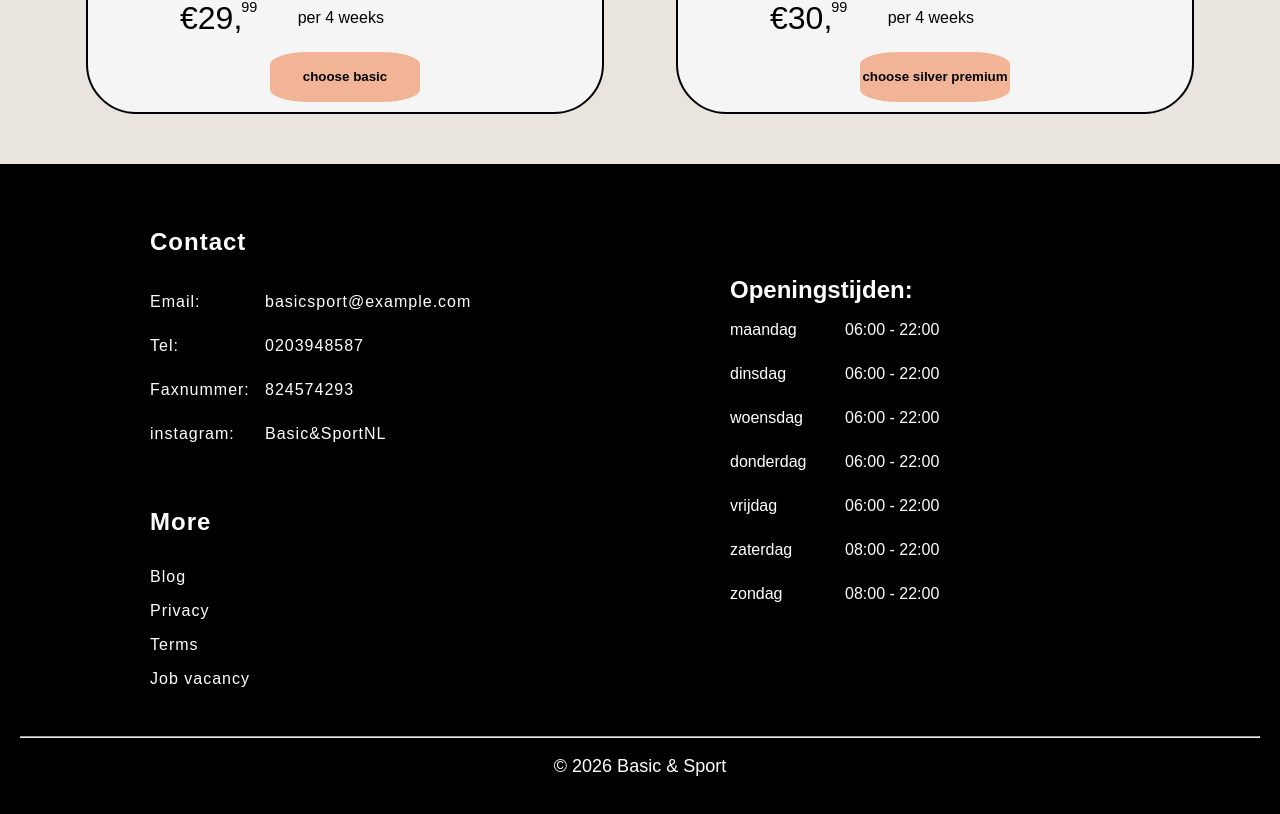
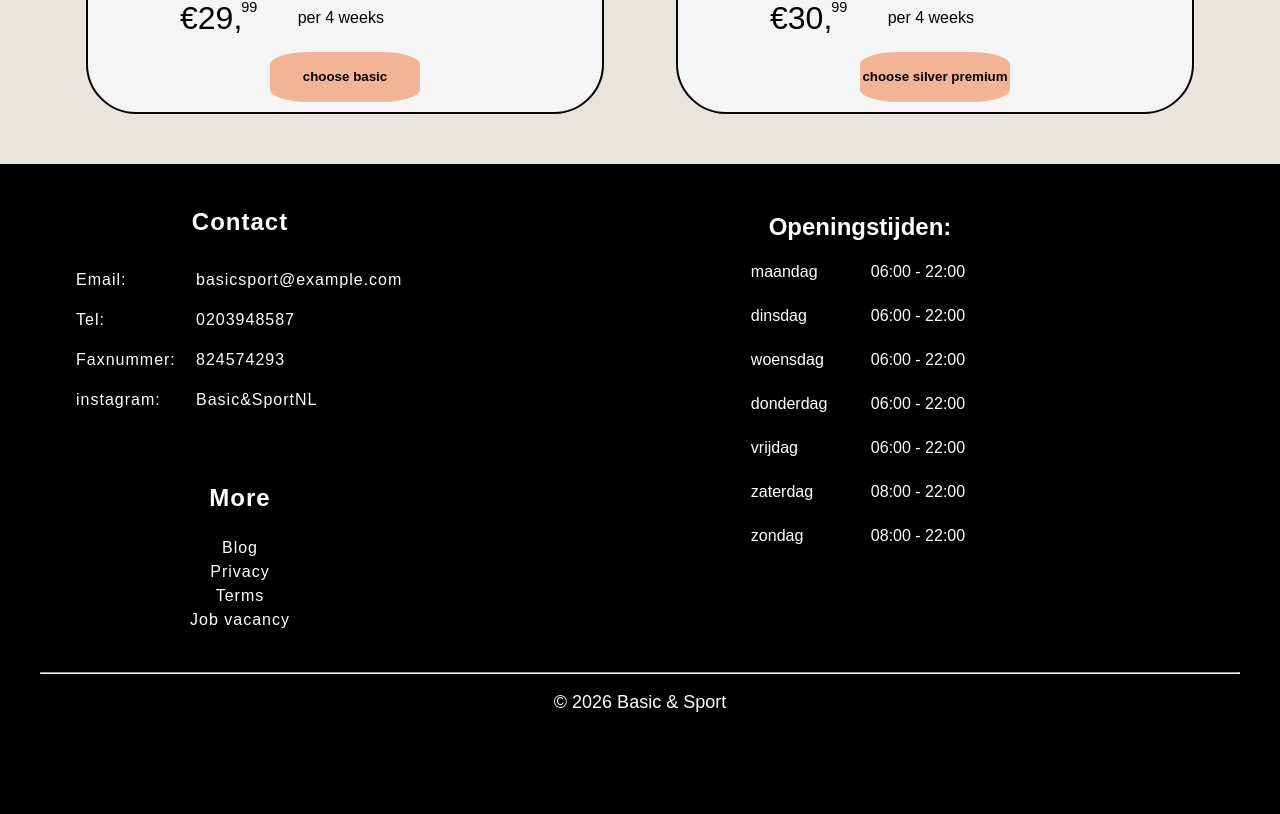
Before and after one commit to Ann-Getit/basic-sport, a React (Vite) app: page / in a window 1280 px wide. Shown: the part 1513-2327 px from the top of the page. After the commit the page ends 2284 px from the top, so only its background shows below. Built offline with nearby package versions, Linux system fonts and the light colour scheme; a web font is replaced by a local one.

Commit message:
last adjustments

```diff
--- a/src/Footer.css
+++ b/src/Footer.css
@@ -1,62 +1,131 @@
-
 footer {
+    display: grid;
+    grid-template-columns: 1fr 1fr;
     background-color: black;
-    padding: 20px;
+    gap: 40px;
+    padding: 40px;
 
 }
 
 .whole {
-display: block;
-width: 400px;
+max-width: 400px;
+width: 100%;
 letter-spacing: 1px;
 
-margin: 0 auto;
 
 }
 
+
 .whole h2 {
   margin-bottom: 20px;
+  text-align: center;
+
 }
-.row p {
+
+.contact-row {
     display: grid;
-     grid-template-columns: 110px auto;
-     padding: 10px 0;
+    grid-template-columns: 120px 1fr;
+    padding: 8px 0;
+
+}
+
+
+.contact-row span {
+
+    /*display: block;*/
+    width: 100%;
+    margin: 0 ;
+    padding:0;
+
+}
+
+.contact-row span:first-child {
+    text-align: left;
+}
+
+.contact-row span:last-child {
+    text-align: left;
+}
+
+.info {
+    width: fit-content; /* zorgt ervoor dat de border zelfde grote heeft als de content -----*/
+    padding-left: 36px;
+    padding-bottom: 60px;
+
+}
+
+
+
+
+
+
+
+.list {
+
+    text-align: center;
+}
+
+
+.list ul {
+    list-style: none;
+    padding: 0;
+    margin: 0;
+}
+
+
+
+
+
+
+
+
+
+
+
+
+
+
+
+
+.tijdenbox {
+    max-width: 400px;
+    width: 100%;
+}
+
+.tijd {
+    text-align: center;
+    padding-bottom: 5px;
+    padding-top: 5px;
+
+}
+
+
+.row {
+      display: grid;
+    grid-template-columns: 120px 1fr;
+
+    width: fit-content;
+    margin-left: 90.85px;
+
+    padding: 10px 0;
+
+}
+
+.row span {
+    width: 100%;
+    white-space: nowrap;
+    margin: 0;
+    padding: 0;
+
 
 
 }
-.row span {
-    margin-left: 5px;
-
-     width: 100px /*als problemen op mobile view dit aanpassen !!!! ----*/
-}
-.rows p {
-    padding: 5px 0;
-
-}
-.tijdenbox {
-
-    max-width: 400px;
-    margin: 0 auto;
-}
-.settings {
-    margin: 40px;
-
-      justify-content: space-around;
-
-}
-
-@media (min-width: 987px) {
 
 
-    .settings {
-        display: flex;
-        flex-direction: row;
-         align-content: center;
-
-    }
 
 
-}
+
+
 
 
 
@@ -68,9 +137,21 @@ margin: 0 auto;
     padding: 15px;
   text-align: center;
   font-size: 18px;
+}
+
+
+#copyright {
+   grid-column: 1 / -1; /*dit zorgt ervoor dat je content niet breekt wanneer je meerdere layout hebt. */
+}
+
+
+
+@media (min-width: 987px) {
+
 
 }
-#copyright {
-  width: 100%;
-
+@media (max-width: 900px) {
+    footer {
+        grid-template-columns: 1fr;
+    }
 }
--- a/src/Footer.jsx
+++ b/src/Footer.jsx
@@ -8,95 +8,88 @@ const Footer = () => {
 {/*<div className="breedte">
   {window.innerWidth}px
 </div>*/}
-<footer className="deeleen" id="contact">
-    <div className="settings">
+
+<footer id="contact">
     <div className="whole">
        <h2>Contact</h2>
     <div className="info">
 
-                <div className="row">
-                <p>Email:
+    <div className="contact-row">
+        <span>Email:</span>
         <span>basicsport@example.com</span>
-                </p>
     </div>
-                <div className="row">
-                <p>Tel:
+    <div className="contact-row">
+        <span>Tel:</span>
         <span>0203948587</span>
-                </p>
     </div>
-                <div className="row">
-                <p>Faxnummer:
+    <div className="contact-row">
+        <span>Faxnummer:</span>
         <span>824574293</span>
-                </p>
     </div>
-                <div className="row">
-                <p>instagram:
+    <div className="contact-row">
+        <span>instagram:</span>
         <span>Basic&SportNL</span>
-                </p>
     </div>
         </div>
 
 
 
 
-            <br></br>
-            <br></br>
-            <div className="opening-hours">
+      <div className="list">
             <h2>More</h2>
-            <div className="rows">
 
-            <p>Blog</p>
-            <p>Privacy</p>
-            <p>Terms</p>
-            <p>Job vacancy</p>
-            </div>
+                <ul>
+            <li>Blog</li>
+            <li>Privacy</li>
+            <li>Terms</li>
+            <li>Job vacancy</li>
+            </ul>
             </div>
             </div>
 
+
+
         <div className="tijdenbox">
-            <br></br>
-            <br></br>
             <h2 className="tijd">Openingstijden:</h2>
             <div className="opening-hours">
                 <div className="row">
-                    <p>maandag
+                    <span>maandag</span>
                     <span>06:00  -  22:00</span>
-                    </p>
+
                 </div>
                 <div className="row">
-                    <p>dinsdag
+                    <span>dinsdag</span>
                     <span>06:00  -  22:00</span>
-                    </p>
+
                 </div>
                 <div className="row">
-                    <p>woensdag
+                    <span>woensdag</span>
                     <span>06:00  -  22:00</span>
-                    </p>
+
                 </div>
                  <div className="row">
-                    <p>donderdag
+                    <span>donderdag</span>
                     <span>06:00  -  22:00</span>
-                    </p>
+
                 </div>
                  <div className="row">
-                    <p>vrijdag
+                    <span>vrijdag</span>
                     <span>06:00  -  22:00</span>
-                    </p>
+
                 </div>
                  <div className="row">
-                    <p>zaterdag
+                    <span>zaterdag</span>
                     <span>08:00  -  22:00</span>
-                    </p>
+
                 </div>
                  <div className="row">
-                    <p>zondag
+                    <span>zondag</span>
                     <span>08:00  -  22:00</span>
-                    </p>
                 </div>
 
             </div>
         </div>
-        </div>
+
 
         <div id="copyright">
               <hr />
```
Lines whose indentation alone changed are shown as unchanged.
